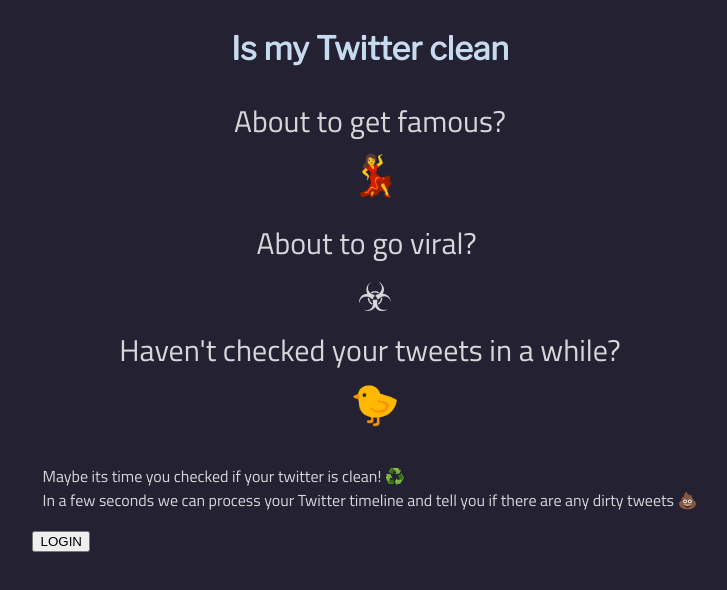
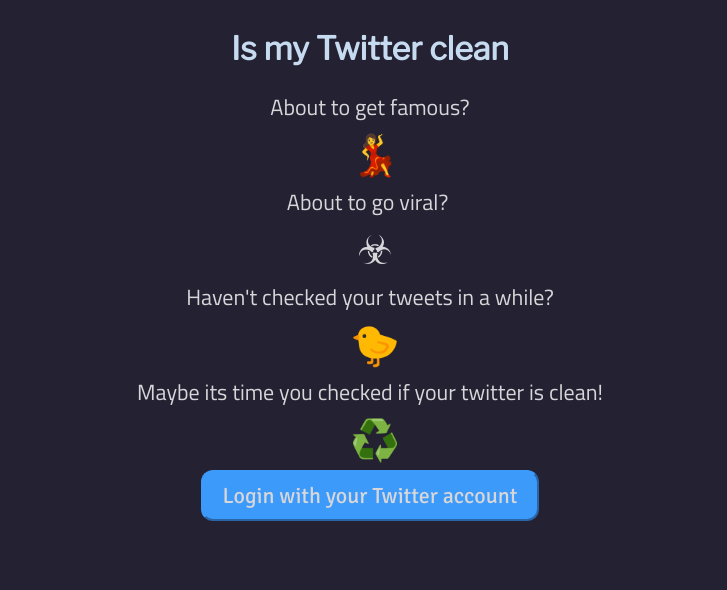
Before and after one commit to chrislaughlin/is-my-twitter-clean, a React app: page / in a window 1280 px wide. Shown: the top 590 px of the page, without its empty margins (278-1005 px from the left). Built offline with nearby package versions, Linux system fonts and the light colour scheme.

Commit message:
more styled

```diff
--- a/src/client/modules/landing/loginWithTwitter.js
+++ b/src/client/modules/landing/loginWithTwitter.js
@@ -4,6 +4,7 @@
 import StyledLoginWithTwitterList from "../../styles/landing/styledLoginWithTwitterList";
 import StyledLoginWithTwitterListItem from "../../styles/landing/styledLoginWithTwitterListItem";
 import StyledLoginWithTwitterListItemEmoji from "../../styles/landing/styledLoginWithTwitterListItemEmoji";
+import StyledLoginWithTwitterButton from "../../styles/landing/styledLoginWithTwitterButton";
 
 export type Props = { onUserAuthClicked: Function };
 
@@ -33,19 +34,20 @@
                         🐤
                     </StyledLoginWithTwitterListItemEmoji>
                 </li>
+                <li>
+                    Maybe its time you checked if your twitter is clean! <br/>
+                    <StyledLoginWithTwitterListItemEmoji>
+                        ♻️
+                    </StyledLoginWithTwitterListItemEmoji>
+                </li>
+                <li>
+                    <StyledLoginWithTwitterButton
+                        onClick={onUserAuthClicked}
+                    >
+                        Login with your Twitter account
+                    </StyledLoginWithTwitterButton>
+                </li>
             </StyledLoginWithTwitterList>
-            <p>
-                Maybe its time you checked if your twitter is clean!
-                    ♻️
-                <br/>
-                In a few seconds we can process your Twitter timeline and tell you if there are any dirty tweets
-                    💩️
-            </p>
-            <button
-                onClick={onUserAuthClicked}
-            >
-                LOGIN
-            </button>
         </StyledLoginWithTwitterContainer>
     );
 };
--- /dev/null
+++ b/src/client/styles/landing/styledLoginWithTwitterButton.js
@@ -0,0 +1,17 @@
+import React from 'react';
+import styled from 'styled-components';
+
+const StyledLoginWithTwitterButton = styled.button`
+    background-color: #3C9AFB;
+    padding-left: 20px;
+    padding-right: 20px;
+    padding-top: 10px;
+    padding-bottom: 10px;
+    border-color: #3C9AFB;
+    color: inherit;
+    border-radius: 12px;
+    font-size: inherit;
+    font-family: 'Signika', sans-serif;
+`;
+
+export default StyledLoginWithTwitterButton;
--- a/src/client/styles/landing/styledLoginWithTwitterContainer.js
+++ b/src/client/styles/landing/styledLoginWithTwitterContainer.js
@@ -2,12 +2,6 @@
 import styled from 'styled-components';
 
 const StyledLoginWithTwitterContainer = styled.div`
-    p {
-        margin-left: 10px;
-        margin-right: 10px;
-        word-break: break-word;
-        text-align: start;
-    }
 `;
 
 export default StyledLoginWithTwitterContainer;
--- a/src/client/styles/landing/styledLoginWithTwitterList.js
+++ b/src/client/styles/landing/styledLoginWithTwitterList.js
@@ -3,7 +3,7 @@
 
 const StyledLoginWithTwitterList = styled.ul`
     list-style: none;
-    font-size: 30px;
+    font-size: 22px;
     text-align: center;
     padding: 0px;
     margin-left: 10px;
--- a/src/client/styles/landing/styledLoginWithTwitterListItem.js
+++ b/src/client/styles/landing/styledLoginWithTwitterListItem.js
@@ -2,7 +2,6 @@
 import styled from 'styled-components';
 
 const StyledLoginWithTwitterListItem = styled.li`
-    padding-bottom: 15px;
 `;
 
 export default StyledLoginWithTwitterListItem;
--- a/src/index.html
+++ b/src/index.html
@@ -8,6 +8,7 @@
     <meta name="description" content="">
     <link href="https://fonts.googleapis.com/css?family=Libre+Franklin|Roboto+Mono" rel="stylesheet">
     <link href="https://fonts.googleapis.com/css?family=Fjalla+One|Titillium+Web" rel="stylesheet">
+    <link href="https://fonts.googleapis.com/css?family=Signika" rel="stylesheet">
   </head>
   <body>
     <div id="app"></div>
```
